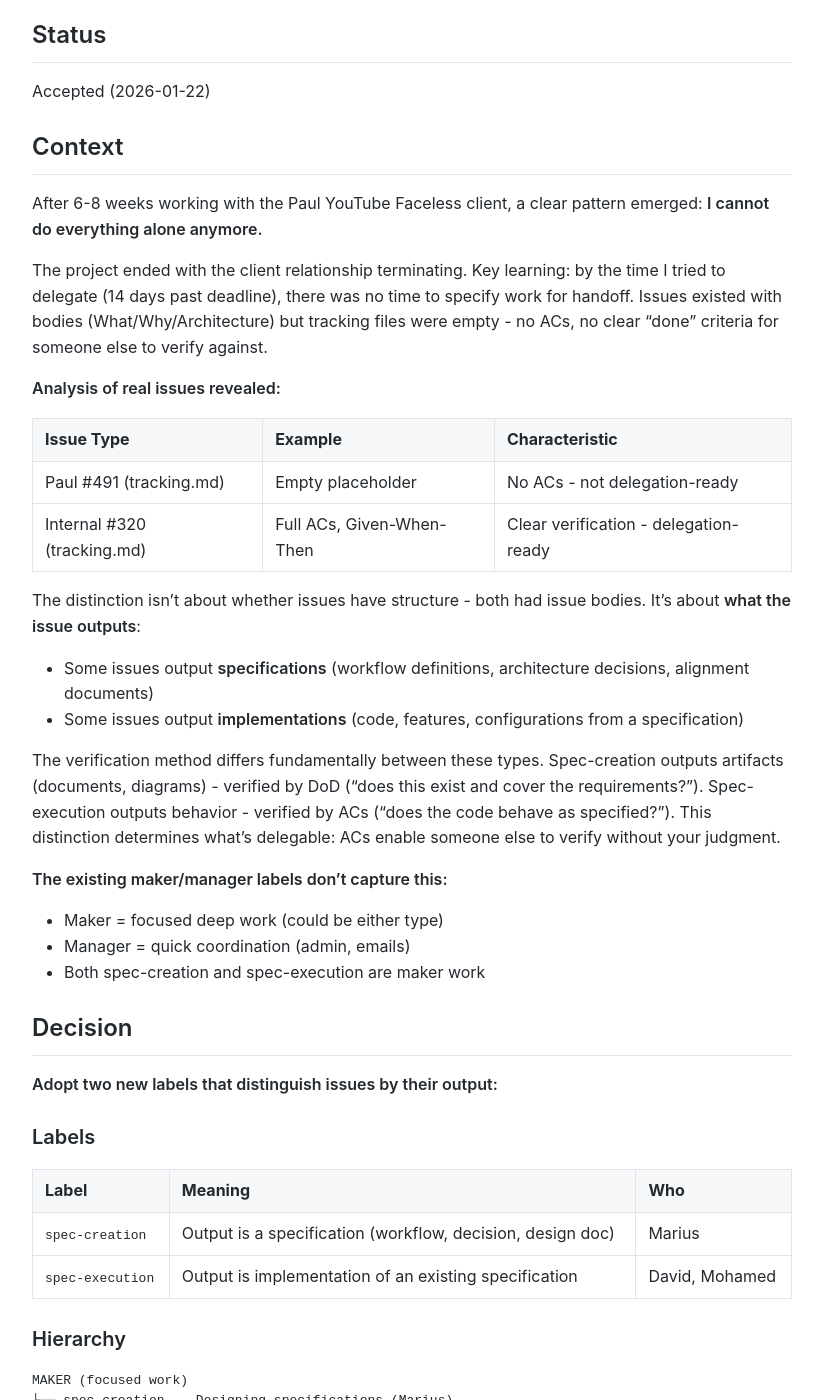
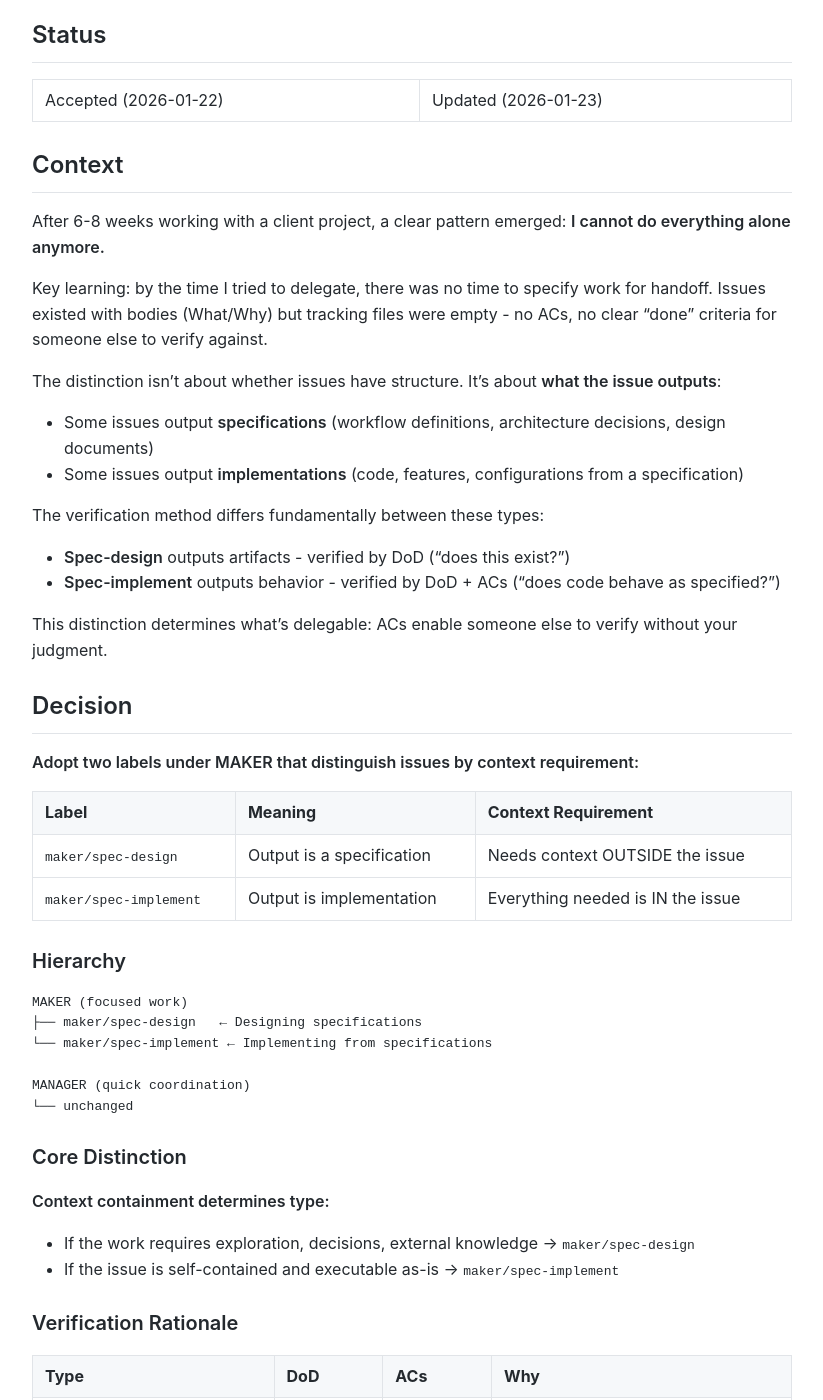
Before and after one commit to MariusWilsch/public-wilsch-ai-pages, a Jekyll site: the page built from global/adr-adopt-spec-creation-execution-label-distinction.md, in a window 1280 px wide and 1400 px high, scrolled down 410 px. Shown: the whole window, without its empty margins (228-1051 px from the left). Built offline with Jekyll 4.4.1, drawn with Linux system fonts in a browser that asks for light colours; our own code applies the rules of GitHub Pages for plain Markdown files; some of the changed text lies outside the part shown.

Commit message:
Sync from hippocampus 2026-01-23

````diff
--- a/global/adr-adopt-spec-creation-execution-label-distinction.md
+++ b/global/adr-adopt-spec-creation-execution-label-distinction.md
@@ -1,96 +1,65 @@
 ---
 publish: true
 ---
-# ADR: Adopt Spec-Creation / Spec-Execution Label Distinction
+# ADR: Adopt Maker/Spec-Design and Maker/Spec-Implement Label Distinction
 
 [[team-scaling]]
 
 ## Status
 
-Accepted (2026-01-22)
+Accepted (2026-01-22) | Updated (2026-01-23)
 
 ## Context
 
-After 6-8 weeks working with the Paul YouTube Faceless client, a clear pattern emerged: **I cannot do everything alone anymore.**
+After 6-8 weeks working with a client project, a clear pattern emerged: **I cannot do everything alone anymore.**
 
-The project ended with the client relationship terminating. Key learning: by the time I tried to delegate (14 days past deadline), there was no time to specify work for handoff. Issues existed with bodies (What/Why/Architecture) but tracking files were empty - no ACs, no clear "done" criteria for someone else to verify against.
+Key learning: by the time I tried to delegate, there was no time to specify work for handoff. Issues existed with bodies (What/Why) but tracking files were empty - no ACs, no clear "done" criteria for someone else to verify against.
 
-**Analysis of real issues revealed:**
+The distinction isn't about whether issues have structure. It's about **what the issue outputs**:
 
-| Issue Type | Example | Characteristic |
-|------------|---------|----------------|
-| Paul #491 (tracking.md) | Empty placeholder | No ACs - not delegation-ready |
-| Internal #320 (tracking.md) | Full ACs, Given-When-Then | Clear verification - delegation-ready |
-
-The distinction isn't about whether issues have structure - both had issue bodies. It's about **what the issue outputs**:
-
-- Some issues output **specifications** (workflow definitions, architecture decisions, alignment documents)
+- Some issues output **specifications** (workflow definitions, architecture decisions, design documents)
 - Some issues output **implementations** (code, features, configurations from a specification)
 
-The verification method differs fundamentally between these types. Spec-creation outputs artifacts (documents, diagrams) - verified by DoD ("does this exist and cover the requirements?"). Spec-execution outputs behavior - verified by ACs ("does the code behave as specified?"). This distinction determines what's delegable: ACs enable someone else to verify without your judgment.
+The verification method differs fundamentally between these types:
+- **Spec-design** outputs artifacts - verified by DoD ("does this exist?")
+- **Spec-implement** outputs behavior - verified by DoD + ACs ("does code behave as specified?")
 
-**The existing maker/manager labels don't capture this:**
-- Maker = focused deep work (could be either type)
-- Manager = quick coordination (admin, emails)
-- Both spec-creation and spec-execution are maker work
+This distinction determines what's delegable: ACs enable someone else to verify without your judgment.
 
 ## Decision
 
-**Adopt two new labels that distinguish issues by their output:**
+**Adopt two labels under MAKER that distinguish issues by context requirement:**
 
-### Labels
-
-| Label | Meaning | Who |
-|-------|---------|-----|
-| `spec-creation` | Output is a specification (workflow, decision, design doc) | Marius |
-| `spec-execution` | Output is implementation of an existing specification | David, Mohamed |
+| Label | Meaning | Context Requirement |
+|-------|---------|---------------------|
+| `maker/spec-design` | Output is a specification | Needs context OUTSIDE the issue |
+| `maker/spec-implement` | Output is implementation | Everything needed is IN the issue |
 
 ### Hierarchy
 
 ```
 MAKER (focused work)
-├── spec-creation  ← Designing specifications (Marius)
-└── spec-execution ← Implementing from specifications (David, Mohamed)
+├── maker/spec-design   ← Designing specifications
+└── maker/spec-implement ← Implementing from specifications
 
 MANAGER (quick coordination)
-└── unchanged (admin, emails, decisions)
+└── unchanged
 ```
 
-### Team Mapping
+### Core Distinction
 
-| Person | Scope |
-|--------|-------|
-| **Marius** | Spec-creation (all complexity levels) |
-| **David** | Spec-execution: single-phase systems (agents, bots, admin/ops, content) |
-| **Mohamed** | Spec-execution: multi-phase systems (backend + database + frontend) |
+**Context containment determines type:**
+- If the work requires exploration, decisions, external knowledge → `maker/spec-design`
+- If the issue is self-contained and executable as-is → `maker/spec-implement`
 
-### Handoff Criteria
+### Verification Rationale
 
-**Build → Learn → Refine approach:** Don't over-define upfront. Start using labels based on judgment, observe patterns, formalize criteria over time.
+| Type | DoD | ACs | Why |
+|------|-----|-----|-----|
+| **maker/spec-design** | Required | Optional | Output is artifact, not behavior |
+| **maker/spec-implement** | Required | Required | ACs enable delegation |
 
-Initial heuristic: If the issue's Definition of Done includes "Define X" or "Design X" as the primary deliverable, it's likely spec-creation. If it includes "Implement X" or "Build X" per an existing design, it's spec-execution.
-
-### Verification by Type
-
-The verification method differs by issue type:
-
-| Issue Type | DoD | ACs (Given-When-Then) | Why |
-|------------|-----|----------------------|-----|
-| **spec-creation** | Required | Optional/rare | Output is an artifact (document, diagram), not behavior |
-| **spec-execution** | Required | Required | ACs enable delegation - someone else can verify "does code match AC?" |
-
-**Rationale:** ACs are designed for behavioral verification ("Given X, When Y, Then Z"). Spec-creation outputs artifacts, not behavior. You can't meaningfully write: "Given problem context, When stakeholder reads spec, Then they understand" - that's subjective.
-
-**For spec-creation, DoD handles verification:**
-- "Workflow diagram exists"
-- "Decision covers options A, B, C"
-- "Stakeholders aligned"
-- "Reviewed by X"
-
-**For spec-execution, ACs enable delegation:**
-- Clear pass/fail criteria
-- Someone else can verify without needing your judgment
-- This is what makes handoff possible
+ACs are designed for behavioral verification. Spec-design outputs artifacts, not behavior - DoD handles verification ("artifact exists", "decision documented").
 
 ## Research Basis
 
@@ -100,34 +69,28 @@ The verification method differs by issue type:
 | Problem Space vs Solution Space | Product management discipline |
 | Work ON vs Work IN the business | Michael Gerber (E-Myth Revisited) |
 
-The E-Myth describes this as the core founder struggle: entrepreneurs start doing technical work, realize they need to work ON systems, but can't let go of execution because no one else "gets it."
-
-**The backpressure insight** (from banay.me): Systems with automated feedback mechanisms (builds, type checkers, tests) enable spec-execution delegation. Without backpressure, the context holder spends their time manually catching errors.
+**The backpressure insight** (from banay.me): Systems with automated feedback mechanisms enable delegation. Without backpressure, the context holder spends time manually catching errors.
 
 ## Consequences
 
 **Positive:**
-- Clear visual distinction on board: "Marius needs to design this" vs "ready for delegation"
-- Enables working ON the business (spec-creation) vs IN the business (spec-execution)
-- Scalable: as team grows, spec-execution capacity grows
-- Forces specification discipline: issues must be spec-complete before delegation
+- Clear visual distinction: "needs design" vs "ready for delegation"
+- Enables working ON the business vs IN the business
+- Scalable: as team grows, spec-implement capacity grows
 
 **Negative:**
 - Additional labels to maintain
-- Handoff point requires judgment (not fully automated)
-- Spec-creation still bottlenecked on Marius
+- Handoff point requires judgment
 
-**Mitigations:**
-- Learn handoff criteria through real examples
-- Build backpressure systems (tests, types, builds) to enable spec-execution quality
-- Eventually: can spec-creation itself be partially delegated?
+## Implementation
 
-## Notes
-
-Implementation tracked in: [#357](https://github.com/DaveX2001/claude-code-improvements/issues/357)
+See [Issue Lifecycle Router](https://mariuswilsch.github.io/public-wilsch-ai-pages/global/issue-lifecycle-router) for:
+- Detailed workflows by type
+- Stage definitions
+- Tools and skills
+- Gap analysis
 
 ## Related
 
-- [Maker/Manager Schedule ADR](./adr-adopt-maker-manager-schedule-separation.md) - Work style separation
-- [BOARD-SOP.md](https://github.com/DaveX2001/deliverable-tracking/blob/main/docs/BOARD-SOP.md) - Board documentation
-- [Don't Waste Your Backpressure](https://banay.me/dont-waste-your-backpressure/) - Feedback mechanisms for delegation
+- [Issue Lifecycle Router](https://mariuswilsch.github.io/public-wilsch-ai-pages/global/issue-lifecycle-router) - Implementation workflows
+- [Don't Waste Your Backpressure](https://banay.me/dont-waste-your-backpressure/) - Feedback mechanisms
````
